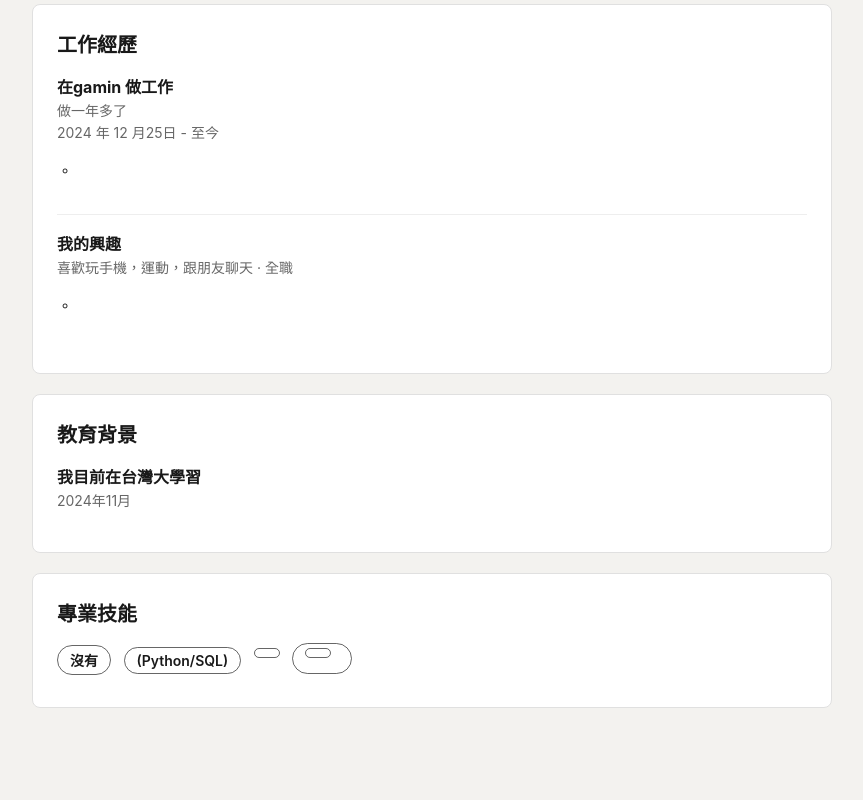
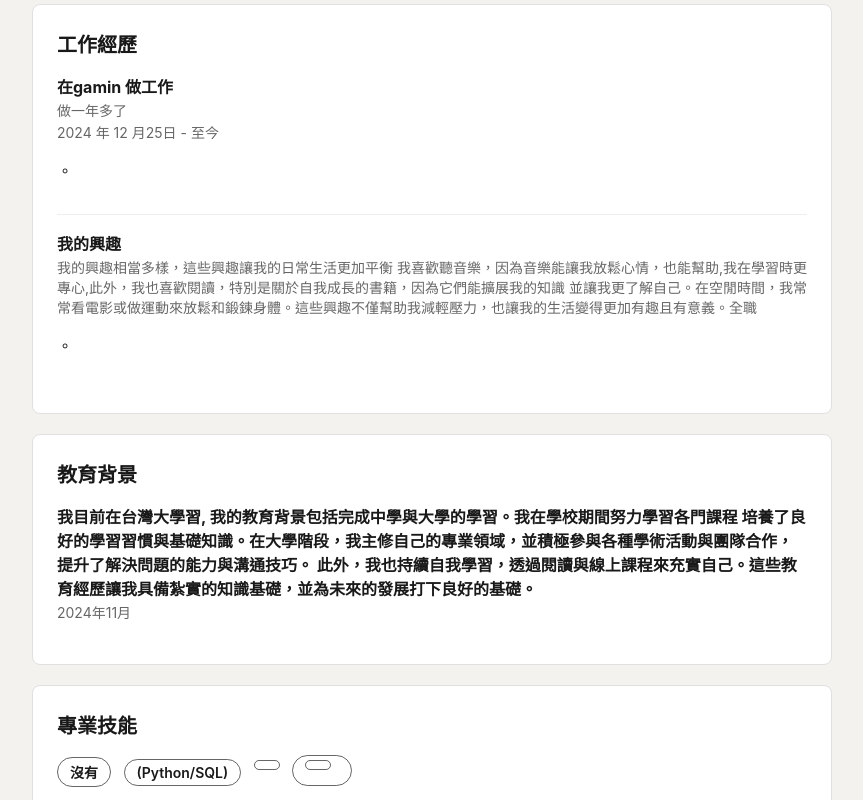
Before and after one commit to thao66936-bit/tranthithao, a plain HTML site: page index.html in a window 1280 px wide. Shown: the part 573-1373 px from the top of the page, without its empty margins (208-1071 px from the left). Before the commit the page ends 1301 px from the top, so only its background shows below. Drawn offline with Linux system fonts and the light colour scheme.

Commit message:
Update index.html

```diff
--- a/index.html
+++ b/index.html
@@ -162,7 +162,9 @@
         </div>
         <div class="item">
             <h4>我的興趣</h4>
-            <p class="sub"> 喜歡玩手機，運動，跟朋友聊天 · 全職</p>
+            <p class="sub"> 我的興趣相當多樣，這些興趣讓我的日常生活更加平衡
+                我喜歡聽音樂，因為音樂能讓我放鬆心情，也能幫助,我在學習時更專心,此外，我也喜歡閱讀，特別是關於自我成長的書籍，因為它們能擴展我的知識
+                並讓我更了解自己。在空閒時間，我常常看電影或做運動來放鬆和鍛鍊身體。這些興趣不僅幫助我減輕壓力，也讓我的生活變得更加有趣且有意義。全職</p>
             <p class="sub"></p>
             <p>。</p>
         </div>
@@ -171,7 +173,9 @@
     <section>
         <h3>教育背景</h3>
         <div class="item">
-            <h4> 我目前在台灣大學習</h4>
+            <h4> 我目前在台灣大學習, 我的教育背景包括完成中學與大學的學習。我在學校期間努力學習各門課程
+            培養了良好的學習習慣與基礎知識。在大學階段，我主修自己的專業領域，並積極參與各種學術活動與團隊合作，提升了解決問題的能力與溝通技巧。
+            此外，我也持續自我學習，透過閱讀與線上課程來充實自己。這些教育經歷讓我具備紮實的知識基礎，並為未來的發展打下良好的基礎。</h4>
             <p class="sub"> </p>
             <p class="sub"> 2024年11月</p>
         </div>
```
